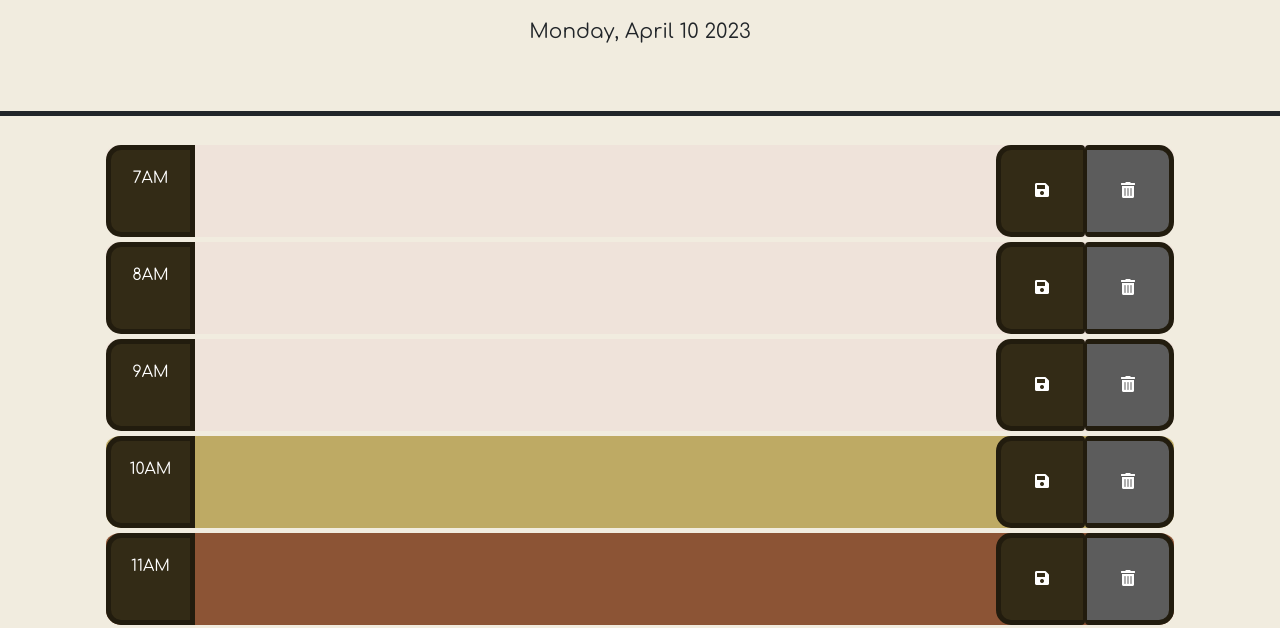
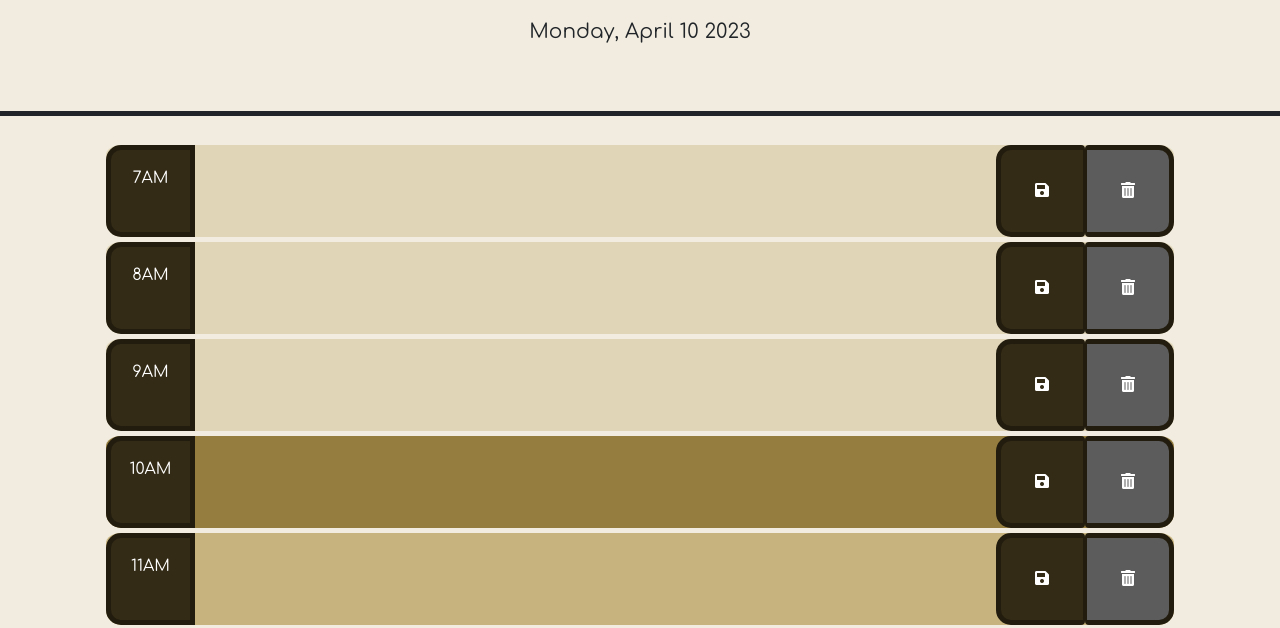
Before and after one commit to Maelikah/M5_WorkdayScheduler, a plain HTML site: page index.html in a window 1280 px wide. Shown: the part 162-790 px from the top of the page. Drawn offline with nearby package versions, Linux system fonts and the light colour scheme.

Commit message:
Added qoute and modified css styling

```diff
--- a/assets/css/style.css
+++ b/assets/css/style.css
@@ -4,9 +4,9 @@
   --hourbgc:#332b16;
   --hourborderbgc: #221c0e;
   --icons: #c1a805;
-  --pastbgc:#efe3da;
-  --presentbgc:#beaa64;
-  --futurebgc:#8c5435;
+  --pastbgc:#e0d5b7;
+  --presentbgc:#947d3f;
+  --futurebgc:#c7b37e;
 
 }
 
@@ -21,7 +21,7 @@ textarea {
   font-family: 'Gloria Hallelujah', cursive;
   border: none;
   resize: none;
-  color: #000000;
+  color: black;
   padding: 10px;
 }
 
```
